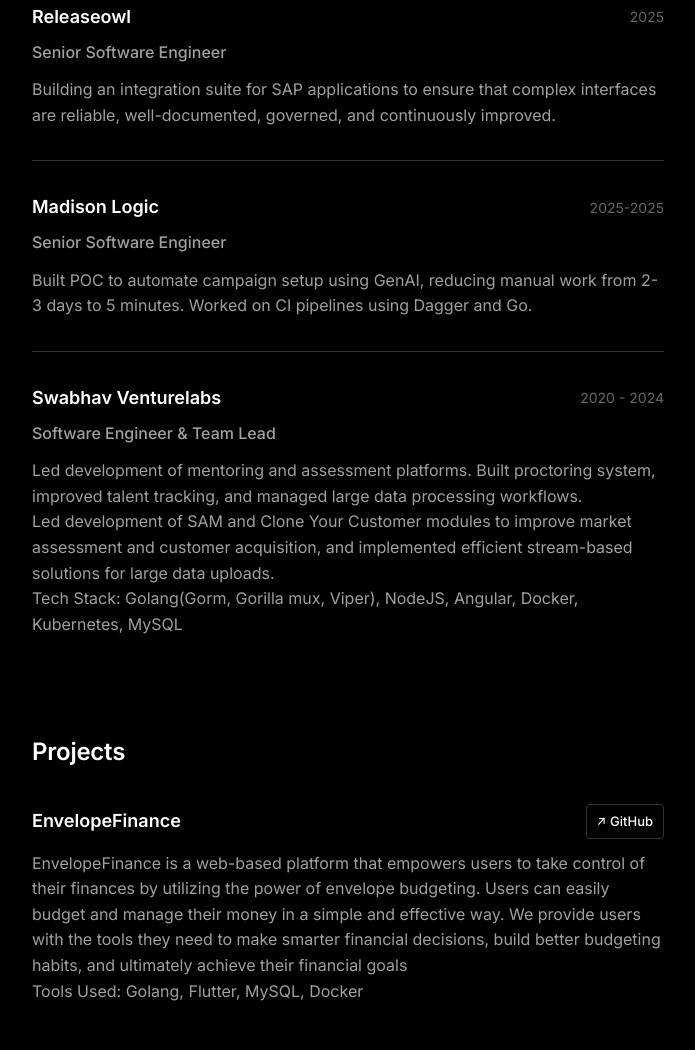
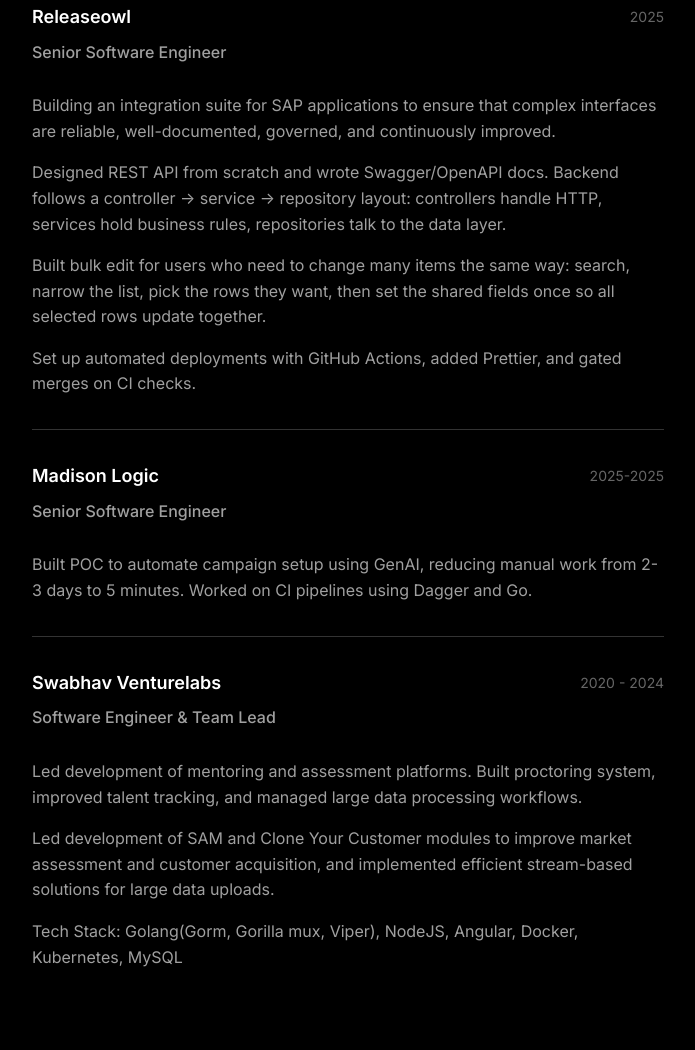
Before and after one commit to shaileshhb/shaileshhb.github.io, a plain HTML site: page index.html in a window 1280 px wide. Shown: the part 802-1852 px from the top of the page, without its empty margins (292-987 px from the left). Drawn offline with Linux system fonts and the light colour scheme.

Commit message:
UI fix and releaseowl work exp updated

```diff
--- a/index.html
+++ b/index.html
@@ -93,6 +93,18 @@
                 Building an integration suite for SAP applications to ensure that complex interfaces are reliable,
                 well-documented, governed, and continuously improved.
               </p>
+              <p class="work-description">
+                Designed REST API from scratch and wrote Swagger/OpenAPI docs. Backend follows a controller → service →
+                repository layout: controllers handle HTTP, services hold business rules, repositories talk to the data
+                layer.
+              </p>
+              <p class="work-description">
+                Built bulk edit for users who need to change many items the same way: search, narrow the list, pick the
+                rows they want, then set the shared fields once so all selected rows update together.
+              </p>
+              <p class="work-description">
+                Set up automated deployments with GitHub Actions, added Prettier, and gated merges on CI checks.
+              </p>
             </div>
             <div class="work-item">
               <div class="work-header">
@@ -133,19 +145,26 @@
           <div class="content">
             <div class="project-item">
               <div class="project-header">
-                <h3>EnvelopeFinance</h3>
-                <a href="https://github.com/shaileshhb/equisplit-backend" target="_blank" class="project-link">
+                <h3>Report Extractor</h3>
+                <a href="https://github.com/shaileshhb/pdf-extractorv2" target="_blank" class="project-link">
                   <span class="link-icon">↗</span>
                   <span>GitHub</span>
                 </a>
               </div>
               <p class="project-description">
-                EnvelopeFinance is a web-based platform that empowers users to take control of their finances by
-                utilizing the power of envelope budgeting. Users can easily budget and manage their money in a simple
-                and effective way. We provide users with the tools they need to make smarter financial decisions, build
-                better budgeting habits, and ultimately achieve their financial goals
+                A pipeline and web UI for Indian listed‑company disclosures: ingest financial PDFs from NSE/BSE filings
+                and extract structured balance sheets, profit and loss statements, and cash flow statements for
+                analysis.
               </p>
-              <p class="project-description">Tools Used: Golang, Flutter, MySQL, Docker</p>
+              <p class="project-description">
+                For the balance sheet and P&L, the tool also pulls notes to accounts out of noisy PDF layouts using OCR
+                (e.g. PaddleOCR), then uses LLMs to rebuild those notes into clean, readable HTML.
+              </p>
+              <p class="project-description">
+                On top of the extracted figures and notes, it builds a small knowledge base from chosen fields in the
+                reports so users can compare context and rationale when deciding whether a stock fits their thesis.
+              </p>
+              <p class="project-description">Tools Used: Python, React, PaddleOCR, LLMs, PostgresSQL</p>
             </div>
           </div>
         </section>
@@ -157,9 +176,9 @@
             <div class="writing-item">
               <a href="https://blog.shaileshhb.in/go-csv-parsing" target="_blank" class="writing-link">
                 <span class="writing-title">CSV Parsing in Golang</span>
-                <span class="writing-description"
-                  >Effortless CSV parsing in Golang with a hands-on approach to data manipulation.</span
-                >
+                <span class="writing-description">
+                  Effortless CSV parsing in Golang with a hands-on approach to data manipulation.
+                  </span>
                 <span class="link-arrow">→</span>
               </a>
             </div>
@@ -171,9 +190,9 @@
                 class="writing-link"
               >
                 <span class="writing-title">NodeJS ReadStream and WriteStream</span>
-                <span class="writing-description"
-                  >A beginner's journey into understanding Node.js streams for efficient data processing.</span
-                >
+                <span class="writing-description">
+                  A beginner's journey into understanding Node.js streams for efficient data processing.
+                  </span>
                 <span class="link-arrow">→</span>
               </a>
             </div>
@@ -185,9 +204,9 @@
                 class="writing-link"
               >
                 <span class="writing-title">Building a Task Scheduler in Go</span>
-                <span class="writing-description"
-                  >Building a task scheduler in Go with a focus on reliability and scalability.</span
-                >
+                <span class="writing-description">
+                  Building a task scheduler in Go with a focus on reliability and scalability.
+                  </span>
                 <span class="link-arrow">→</span>
               </a>
             </div>
--- a/styles/main.css
+++ b/styles/main.css
@@ -304,6 +304,7 @@ body {
 .work-description {
   color: var(--text-secondary);
   line-height: 1.6;
+  padding-top: 1rem;
 }
 
 /* Project Items */
@@ -359,6 +360,7 @@ body {
 .project-description {
   color: var(--text-secondary);
   line-height: 1.6;
+  padding-top: 1rem;
 }
 
 /* Writing Items */
```
